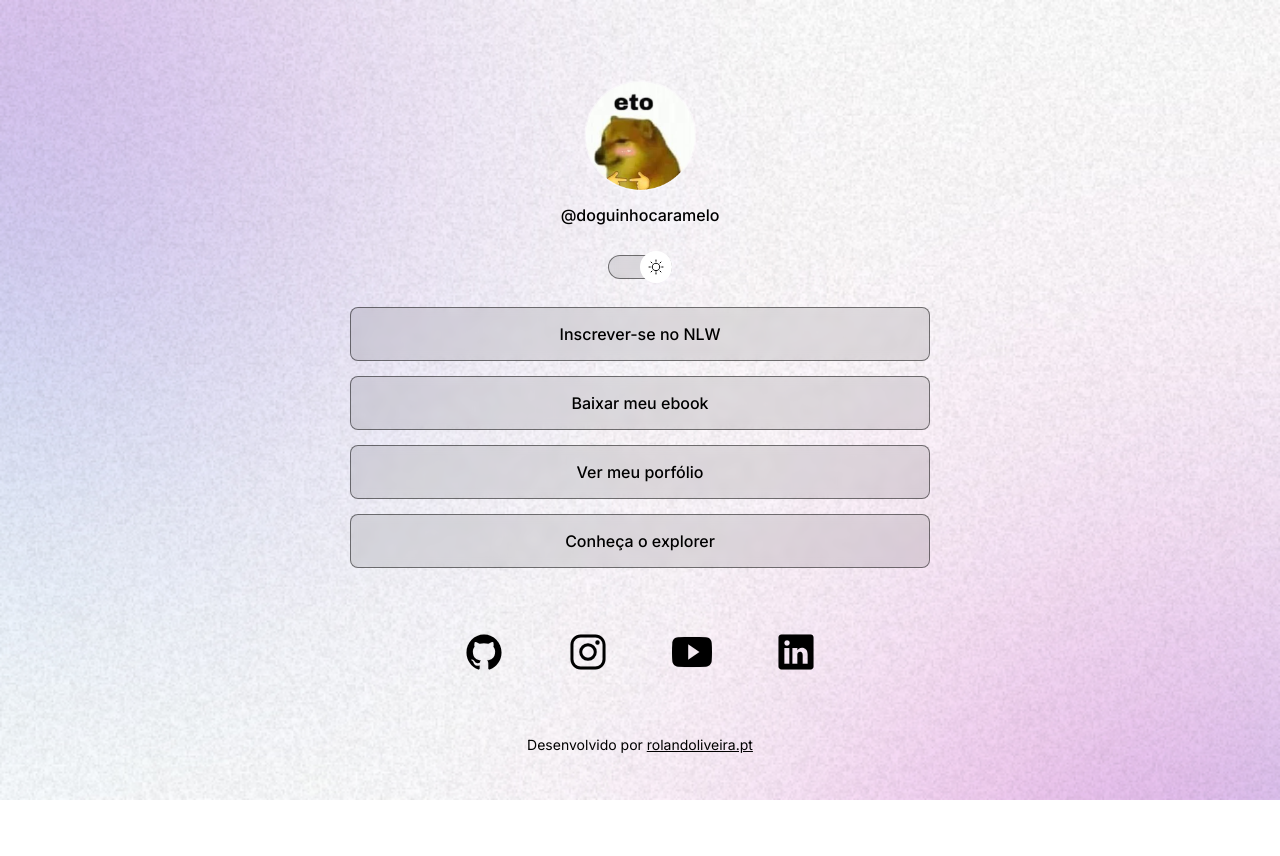
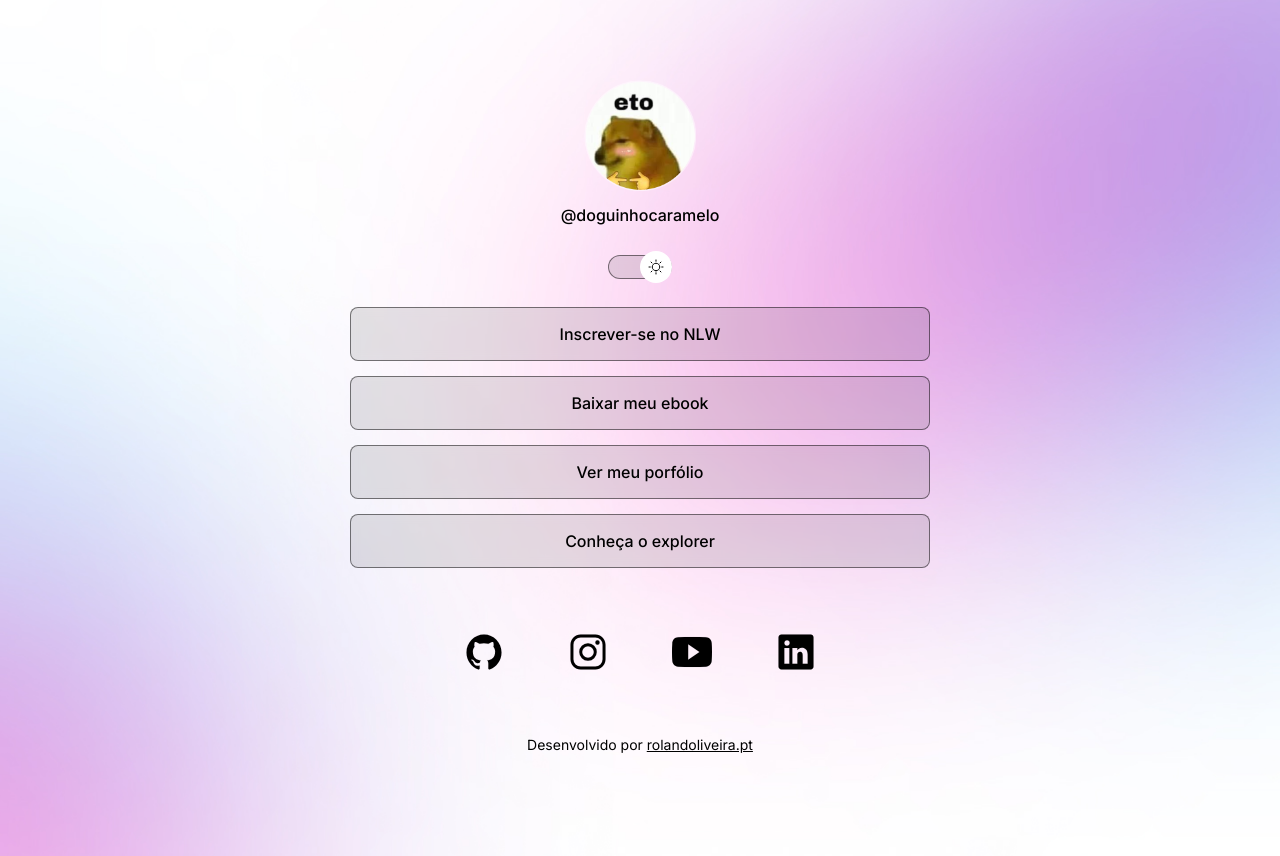
Before and after one commit to Roland-Oliveira/projetoDevlink, a plain HTML site: page index.html in a window 1280 px wide. Both pictures are taken after a click on the element 640 px from the left and 267 px from the top of the page. Before the commit the page ends 800 px from the top, so only its background shows below. Drawn offline with nearby package versions, Linux system fonts and the light colour scheme.

Commit message:
change background

```diff
--- a/script.js
+++ b/script.js
@@ -7,14 +7,4 @@ function toggleMode() {
   //} else {
   // html.classList.add("light")
   // }
-
-  // pegar a tag image
-  const image = document.querySelector("#profile img")
-  //substituir a imagem
-  if (html.classList.contains("light")) {
-    // se tiver light mode adcionar a imagem light
-    image.setAttribute("scr", "assets/avatar-light.png")
-  } else {
-    image.setAttribute("scr", "assets/Avatar.png")
-  }
 }
--- a/style.css
+++ b/style.css
@@ -32,6 +32,7 @@ body {
   */
   /*background: image repeat postion size para o sizte é preciso uma barra */
   background: var(--bg-url) no-repeat top center/cover;
+  height: 100vh;
 }
 body * {
   font-family: "Inter", sans-serif;
@@ -150,3 +151,13 @@ footer {
   text-align: center;
   font-size: 14px;
 }
+
+/*media queries*/
+@media (min-width: 768px) {
+  :root {
+    --bg-url: url(./assets/bg.jpg);
+  }
+  .light {
+    --bg-url: url(./assets/bg-light.jpg);
+  }
+}
```
Also changed, not shown: assets/bg-light.jpg (added), assets/bg.jpg (added).
